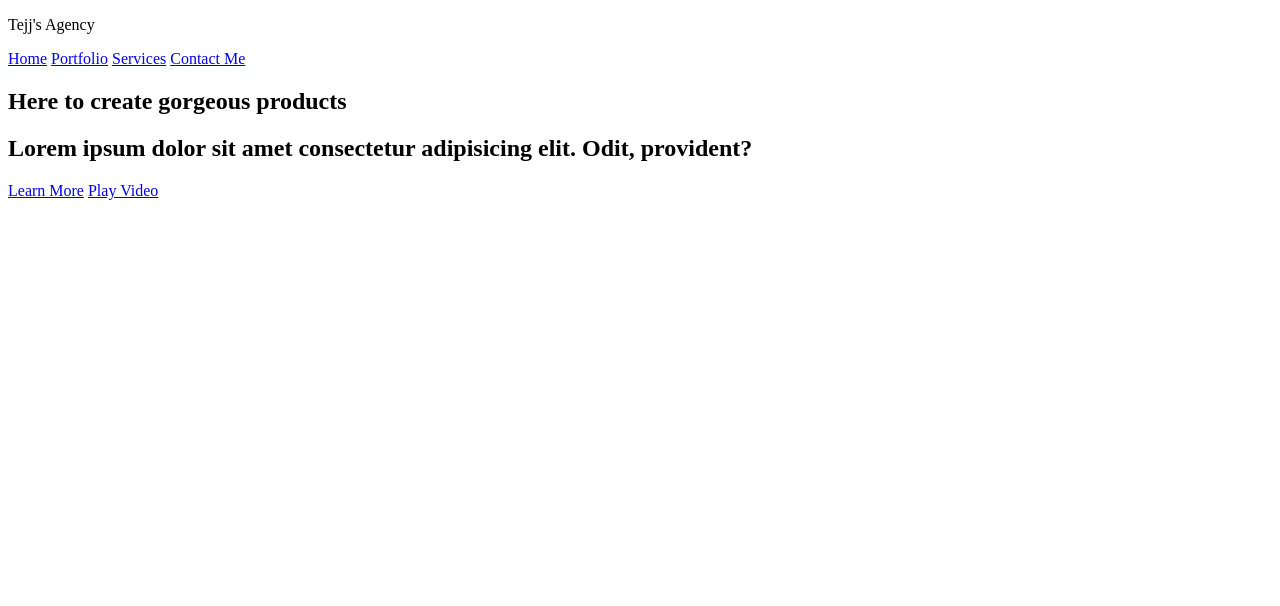
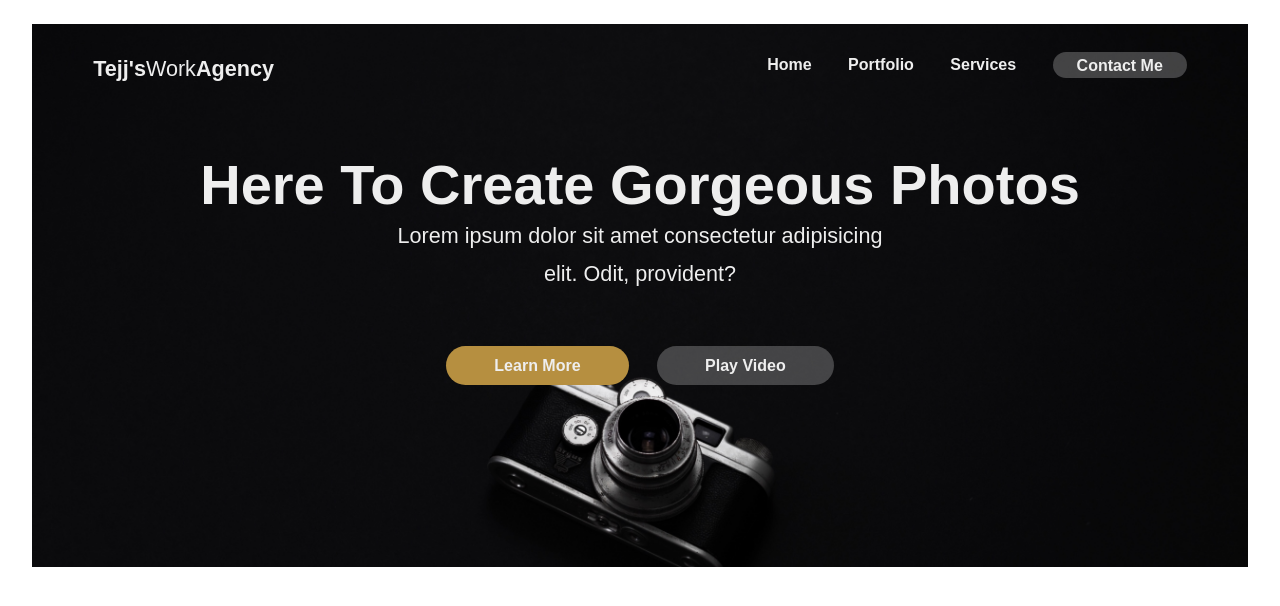
Before and after one commit to TejjyMK/AgencyLS, a website: page index.html in a window 1280 px wide. Drawn offline with Linux system fonts and the light colour scheme.

Commit message:
hero section done

```diff
--- a/index.html
+++ b/index.html
@@ -12,18 +12,18 @@
             <div class="wrapper">
                 <header>
                     <p id="logo">
-                        Tejj's Agency
+                        Tejj's<span>Work</span>Agency
                     </p>
                     <nav>
                         <a href="#">Home</a>
                         <a href="#">Portfolio</a>
                         <a href="#">Services</a>
-                        <a href="#">Contact Me</a>
+                        <a href="#" class="button button_secondary button_small">Contact Me</a>
                     </nav>
                 </header>
                 <div class="content">
                     <h1 class="title">
-                        Here to create gorgeous products
+                        Here to create gorgeous photos
                     </h1>
                     <h2 class="sub_title">
                         Lorem ipsum dolor sit amet consectetur adipisicing elit.
--- a/sass/main.sass
+++ b/sass/main.sass
@@ -0,0 +1,93 @@
+// Variables
+$white: #eeeeee
+$highlight: #b68f40
+$grey_background: #393e46
+$grey_text : #b9b7c6
+$dark_grey: #222831
+
+
+// Global Styles
+
+body
+     font-family: 'Montserrat', sans-serif
+
+.wrapper
+    width: 1440px
+    max-width: 90%
+    margin: 0 auto
+
+.button
+    border: none
+    outline: none
+    border-radius: 2rem
+    padding: .7rem 3rem
+    font-weight: 700
+    text-decoration: none
+    text-align: center
+    color: $white
+
+.button_highlight
+    background: $highlight
+
+.button_secondary
+    background: rgba($white,.25)
+
+.button_small
+    padding: .3rem 1.5rem
+
+
+// Banner Styles
+#banner
+    background-image: url(../img/banner.jpg)
+    background-repeat: no-repeat
+    background-size: cover
+    padding: .025rem
+    margin: 1.5rem
+
+
+    header
+        padding: 2rem 0
+
+    #logo
+        color: $white
+        font-weight: 700
+        font-size: 1.35rem
+        float: left
+        margin: 0
+
+        span
+            font-weight: 400
+
+    nav
+        float: right
+        a
+            color: $white
+            font-weight: 700
+            text-decoration: none
+            margin-left: 2rem
+
+    .content
+        padding: 4rem 0  8rem 0
+
+        .title, .sub_title
+            color: $white
+            text-align: center
+
+        .title
+            font-size: 3.5rem
+            margin: 0
+            text-transform: capitalize
+
+        .sub_title
+            font-weight: 400
+            font-size: 1.35rem
+            width: 500px
+            margin: 0 auto 2rem auto
+            line-height: 1.75
+
+        .button_wrapper
+            text-align: center
+            margin: 4rem 0
+
+            .button
+                margin: 0 .75rem
```
Also changed, not shown: css/style.css, img/banner.jpg (added), 1 other file.
